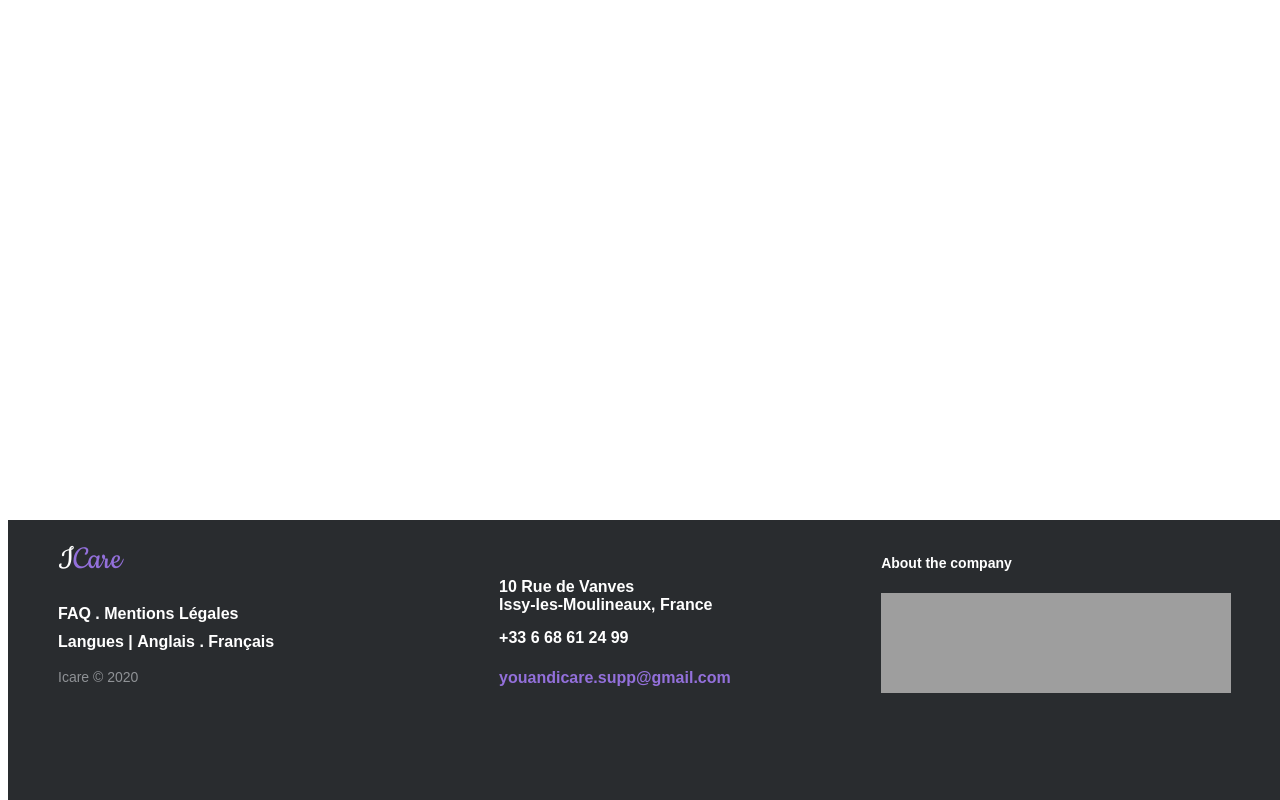
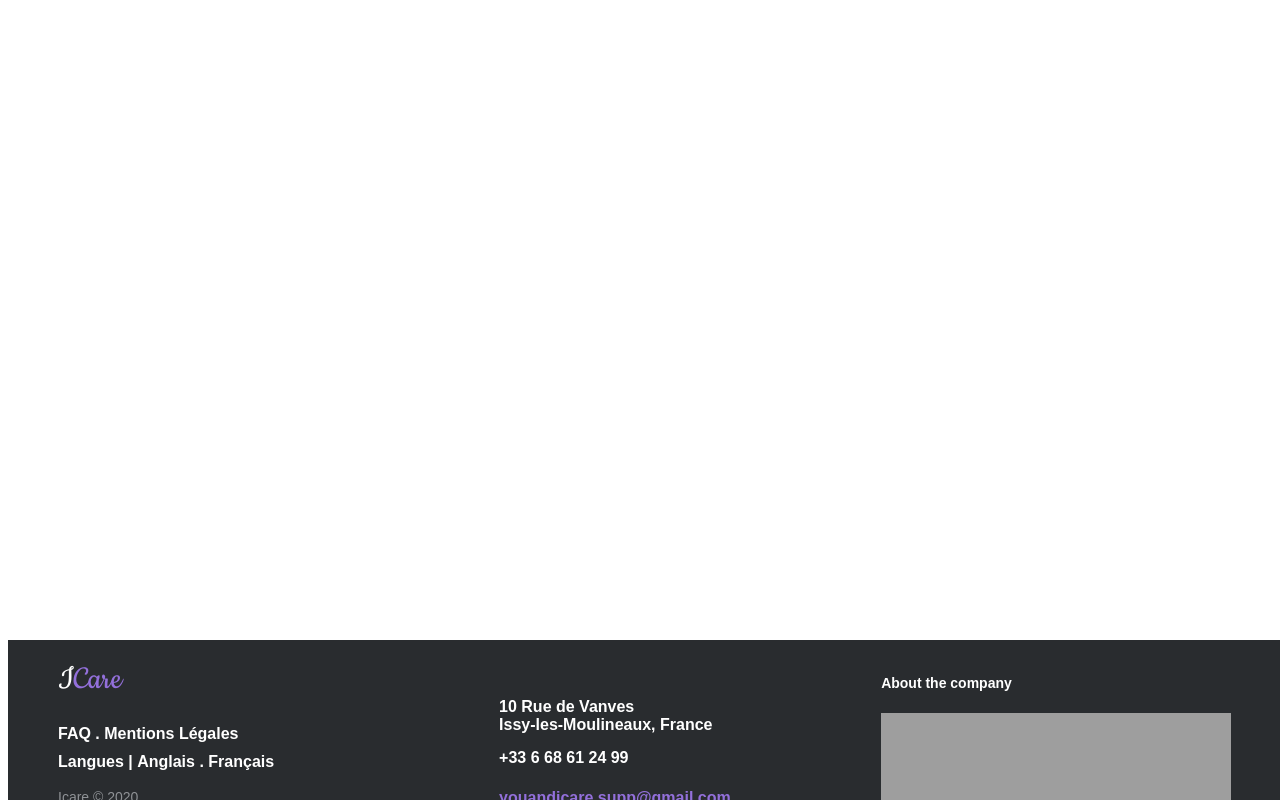
Before and after one commit to cyrilbister/Icare, a PHP site: page /footer.html in a window 1280 px wide. Run offline with PHP 8.4, Linux system fonts and the light colour scheme; grey boxes are pictures that could not be loaded.

Commit message:
réduction taille footer

```diff
--- a/Pages_gestionnaire/contacter_administrateur.css
+++ b/Pages_gestionnaire/contacter_administrateur.css
@@ -209,6 +209,8 @@ hr{
     left: 50px;
 	color: black;
 	overflow: scroll;
+	height: 100px;
+	border: 3px solid black;
 }
 
 
@@ -229,7 +231,7 @@ font-family: "Roboto";
 footer{
 	position:fixed;
 	bottom: 0%;
-	height: 30%;
+	height: 20%;
 	padding: 0;
 
 
--- a/Pages_gestionnaire/contacter_administrateur.html
+++ b/Pages_gestionnaire/contacter_administrateur.html
@@ -58,7 +58,7 @@
         <div class="container" id="un">
             <label for="message">Message</label><br />
             <input type="text" id="message" name="message_inc" class="message"/><br />
-            <hr/>
+            <hr>
             </section>
         </div>
         <p class="ajoutPHP"><!-- paragraphe pour le Javascipt--></p>
--- a/Pages_gestionnaire/footer.css
+++ b/Pages_gestionnaire/footer.css
@@ -2,7 +2,7 @@
 footer{
 	position:fixed;
 	bottom: 0%;
-	height: 35%;
+	height: 20%;
 	padding: 0;
 
 
--- a/Pages_gestionnaire/nouvel_utilisateur.css
+++ b/Pages_gestionnaire/nouvel_utilisateur.css
@@ -229,7 +229,7 @@ font-family: "Roboto";
 footer{
 	position:fixed;
 	bottom: 0%;
-	height: 30%;
+	height: 20%;
 	padding: 0;
 
 
--- a/Pages_gestionnaire/parametres_de_compte.css
+++ b/Pages_gestionnaire/parametres_de_compte.css
@@ -224,7 +224,7 @@ font-family: "Roboto";
 footer{
 	position:fixed;
 	bottom: 0%;
-	height: 30%;
+	height: 20%;
 	padding: 0;
 
 
--- a/Pages_gestionnaire/style_accueil_gestionnaire.css
+++ b/Pages_gestionnaire/style_accueil_gestionnaire.css
@@ -125,7 +125,7 @@ tr a
 footer{
 	position:fixed;
 	bottom: 0%;
-	height: 35%;
+	height: 20%;
 
 }
 .footer-distributed{
```
